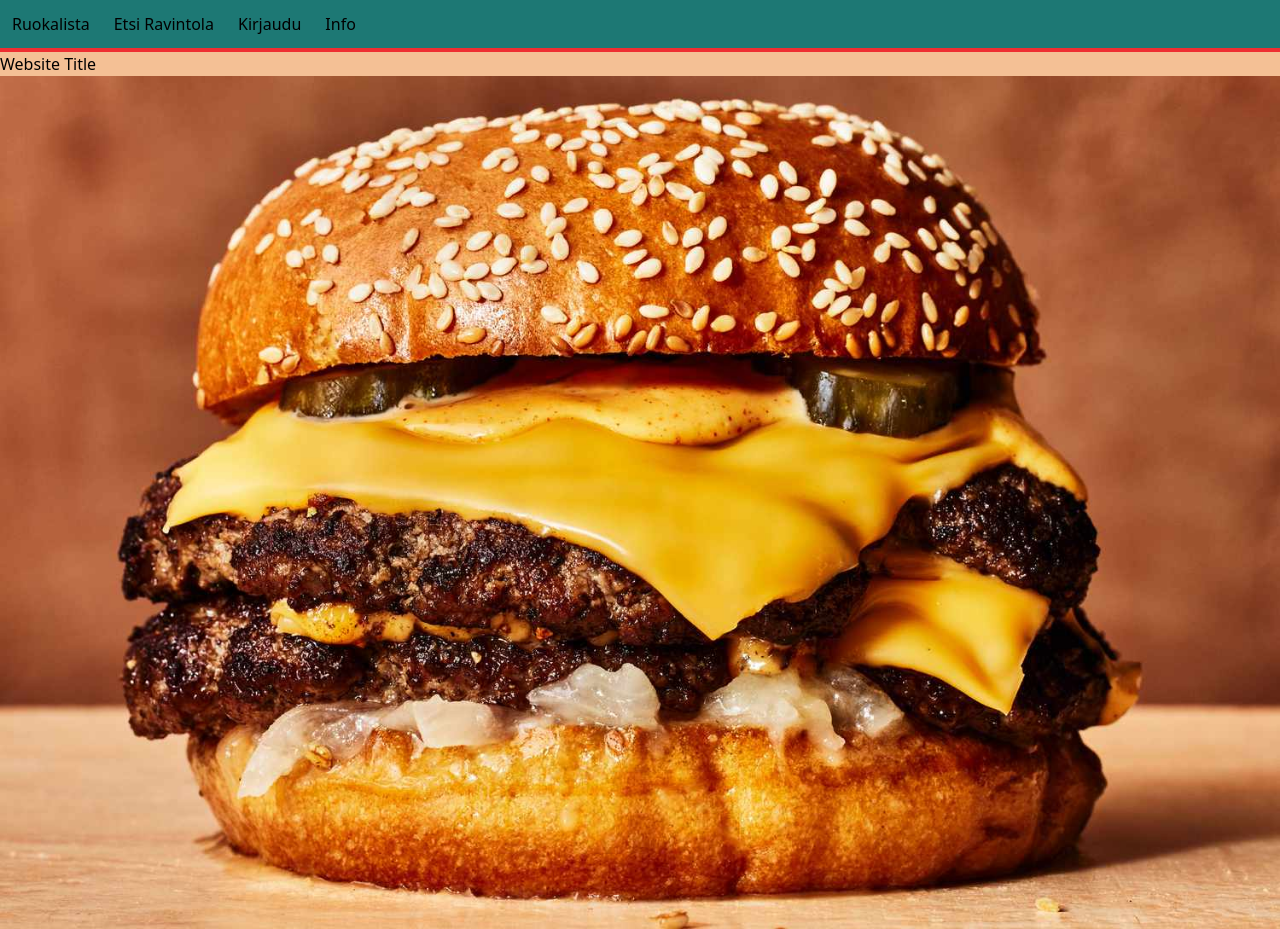
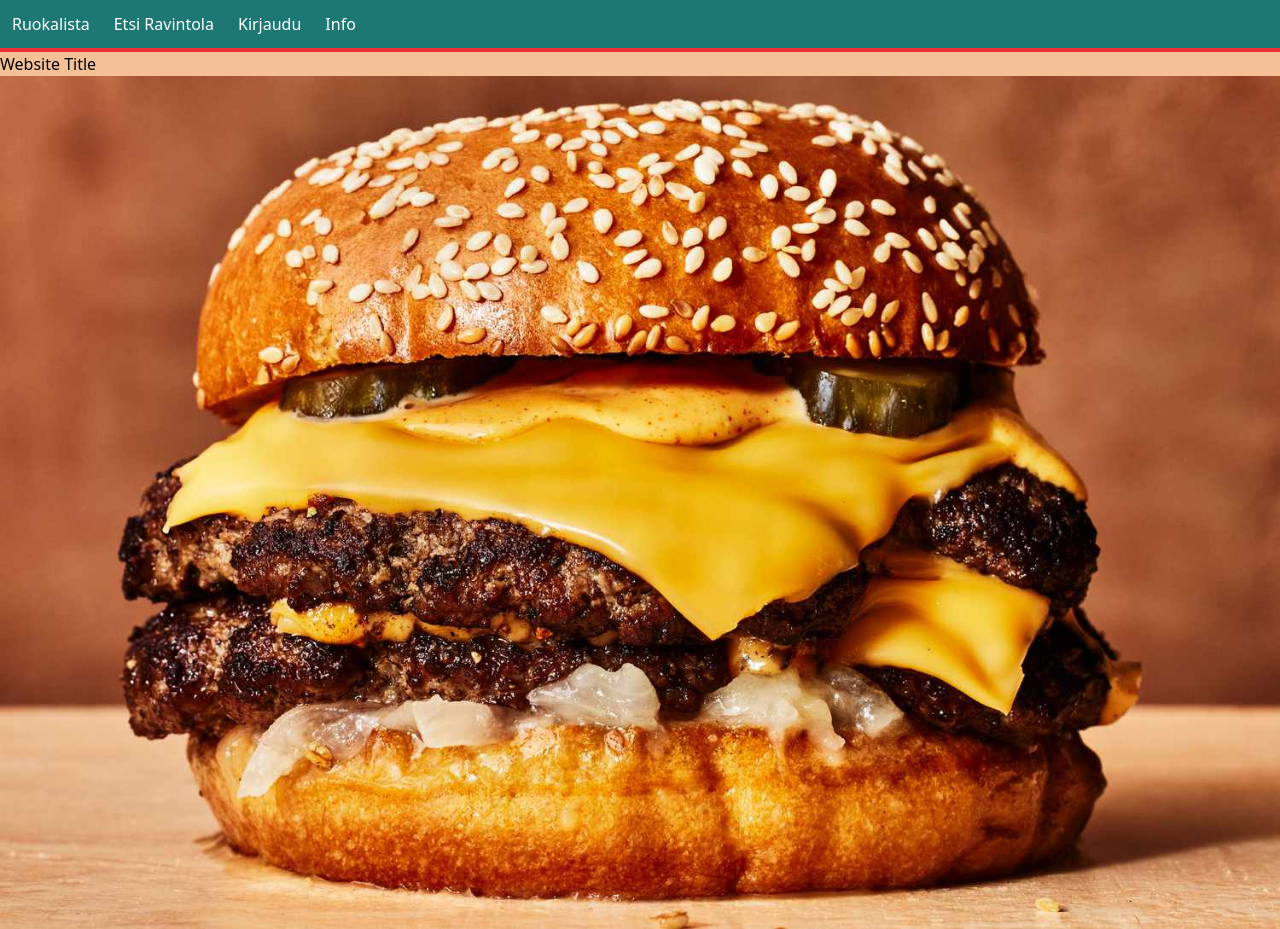
Before and after one commit to mortargoblin/fastfood-website, a website: page index.html in a window 1280 px wide. Drawn offline with Linux system fonts and the light colour scheme.

Commit message:
html id:t

```diff
--- a/index.html
+++ b/index.html
@@ -12,11 +12,11 @@
 <body class="bg-[#f4c095]">
   <div>
     <header>
-      <nav class="flex flex-row bg-[#1D7874] border-b-4 border-[#ee2e31]">
-        <div class="hover:bg-[#679289] p-3">Ruokalista</div>
-        <div class="hover:bg-[#679289] p-3">Etsi Ravintola</div>
-        <div class="hover:bg-[#679289] p-3">Kirjaudu</div>
-        <div class="hover:bg-[#679289] p-3">Info</div>
+      <nav class="flex flex-row bg-[#1D7874] border-b-4 border-[#ee2e31] text-white">
+        <div id="menu" class="hover:bg-[#679289] p-3">Ruokalista</div>
+        <div id="restaurants" class="hover:bg-[#679289] p-3">Etsi Ravintola</div>
+        <div id="log" class="hover:bg-[#679289] p-3">Kirjaudu</div>
+        <div id="info" class="hover:bg-[#679289] p-3">Info</div>
       </nav>
       <h1>Website Title</h1>
     </header>
```
Also changed, not shown: main.css.
